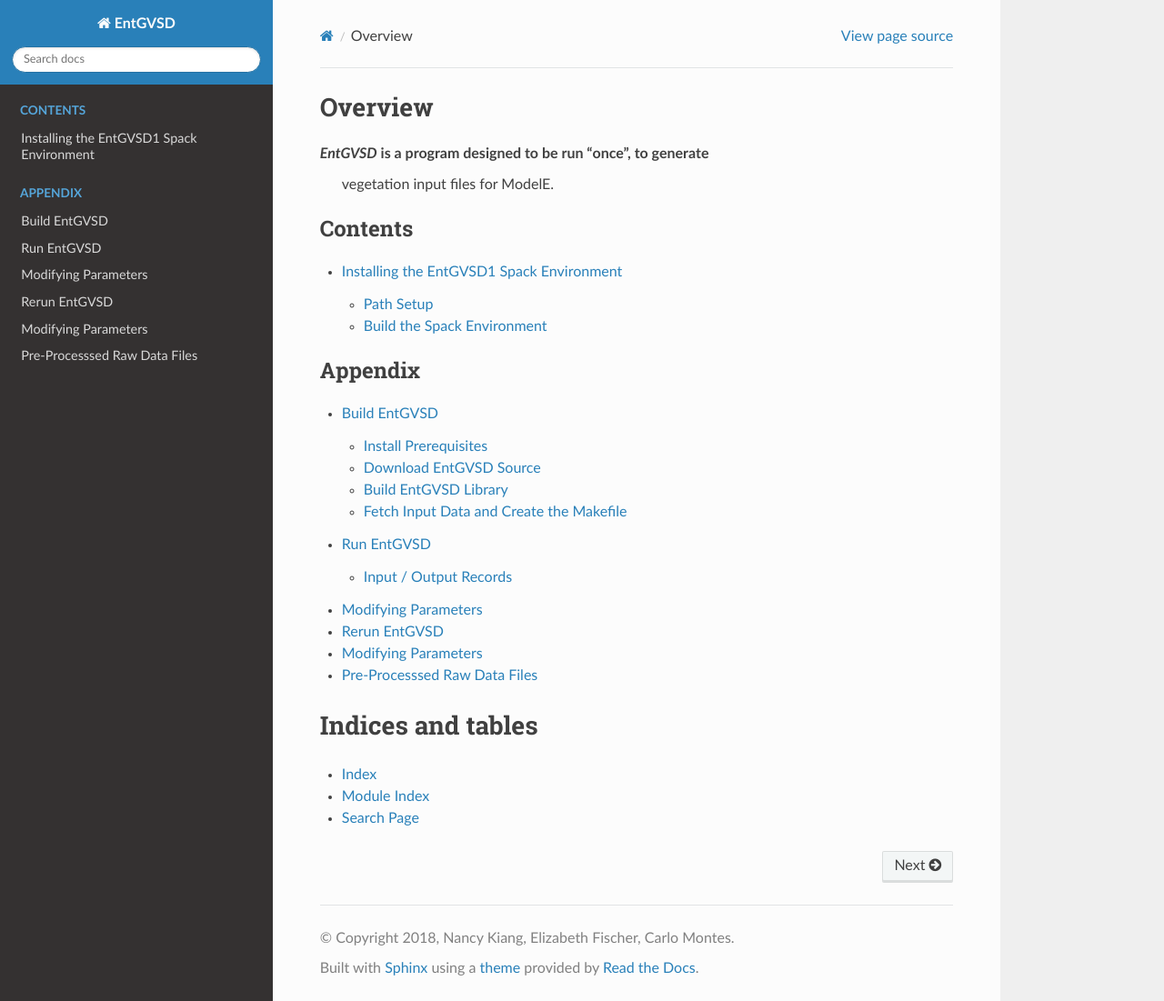
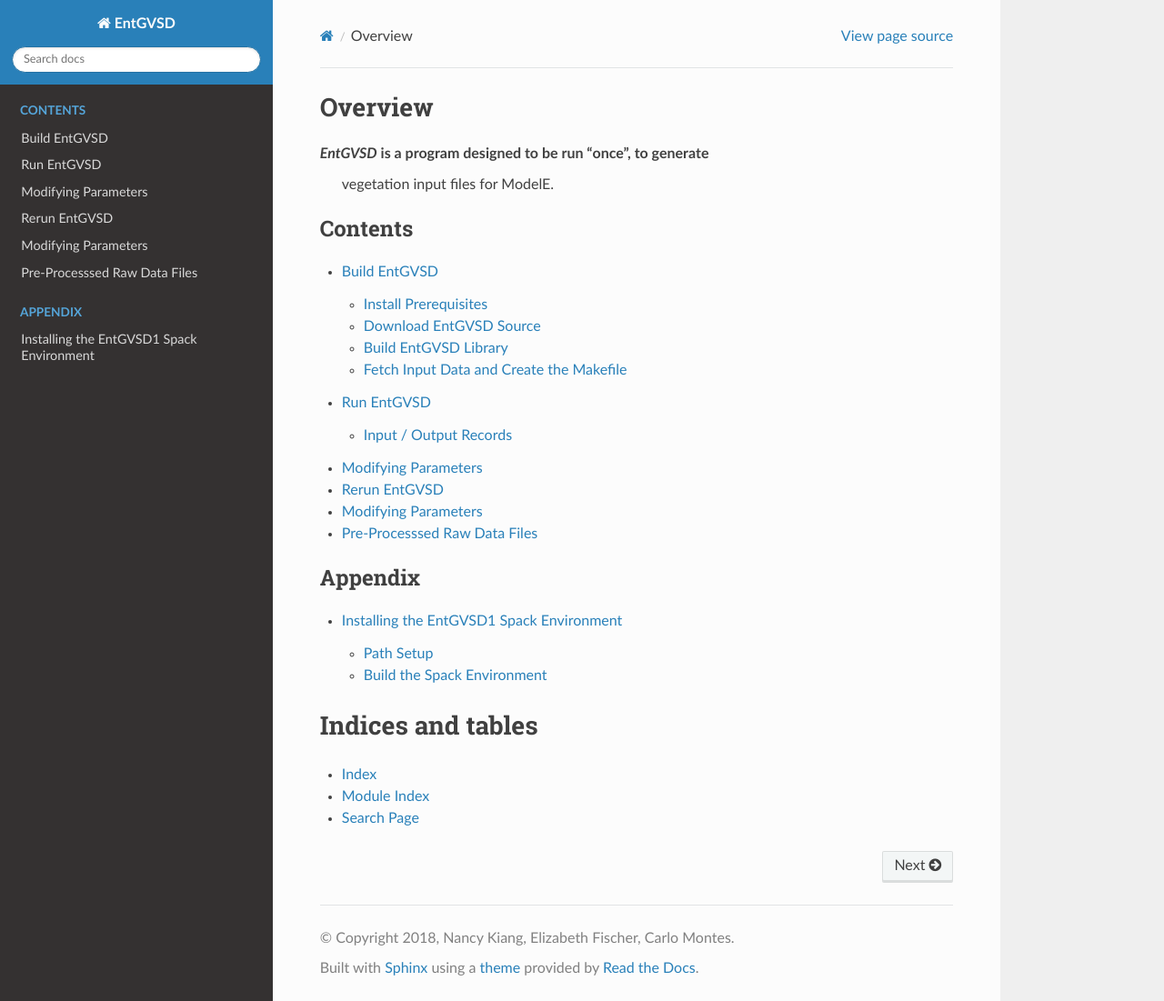
Before and after one commit to ent-tbm/entgvsd1, a Sphinx documentation site: the page built from sphinx/source/index.rst, in a window 1280 px wide and 1101 px high. Shown: the whole window at 91% size. Built offline with Sphinx 7.4.7 and the Read the Docs theme 2.0.0, drawn with Linux system fonts in a browser that asks for light colours.

Commit message:
Updated docs

```diff
--- a/sphinx/source/index.rst
+++ b/sphinx/source/index.rst
@@ -14,14 +14,14 @@ Overview
    :maxdepth: 2
    :caption: Contents
 
-   spackenv
+   building
 
 
 .. toctree::
    :maxdepth: 2
    :caption: Appendix
 
-   building
+   spackenv
 
 Indices and tables
 ==================
```
